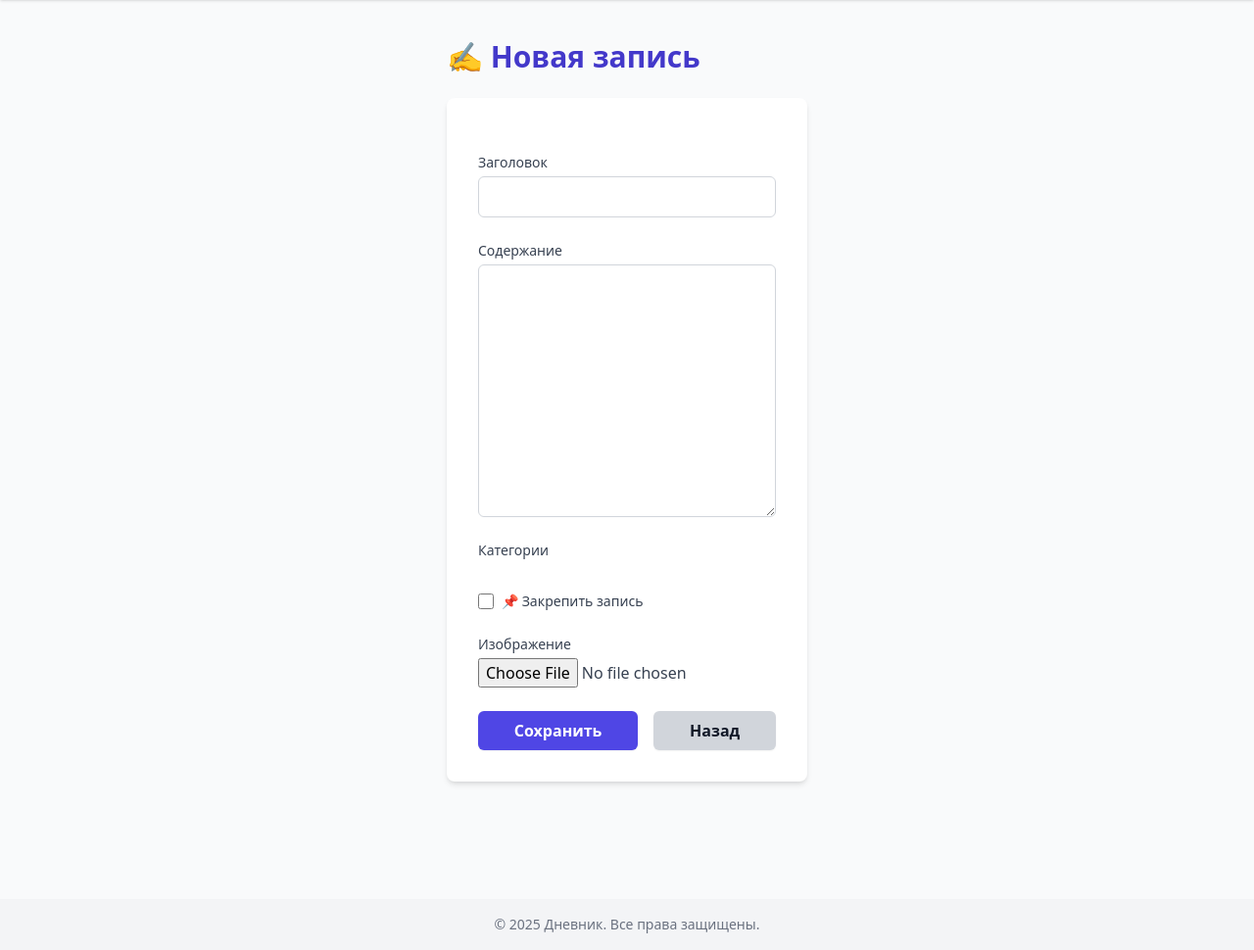
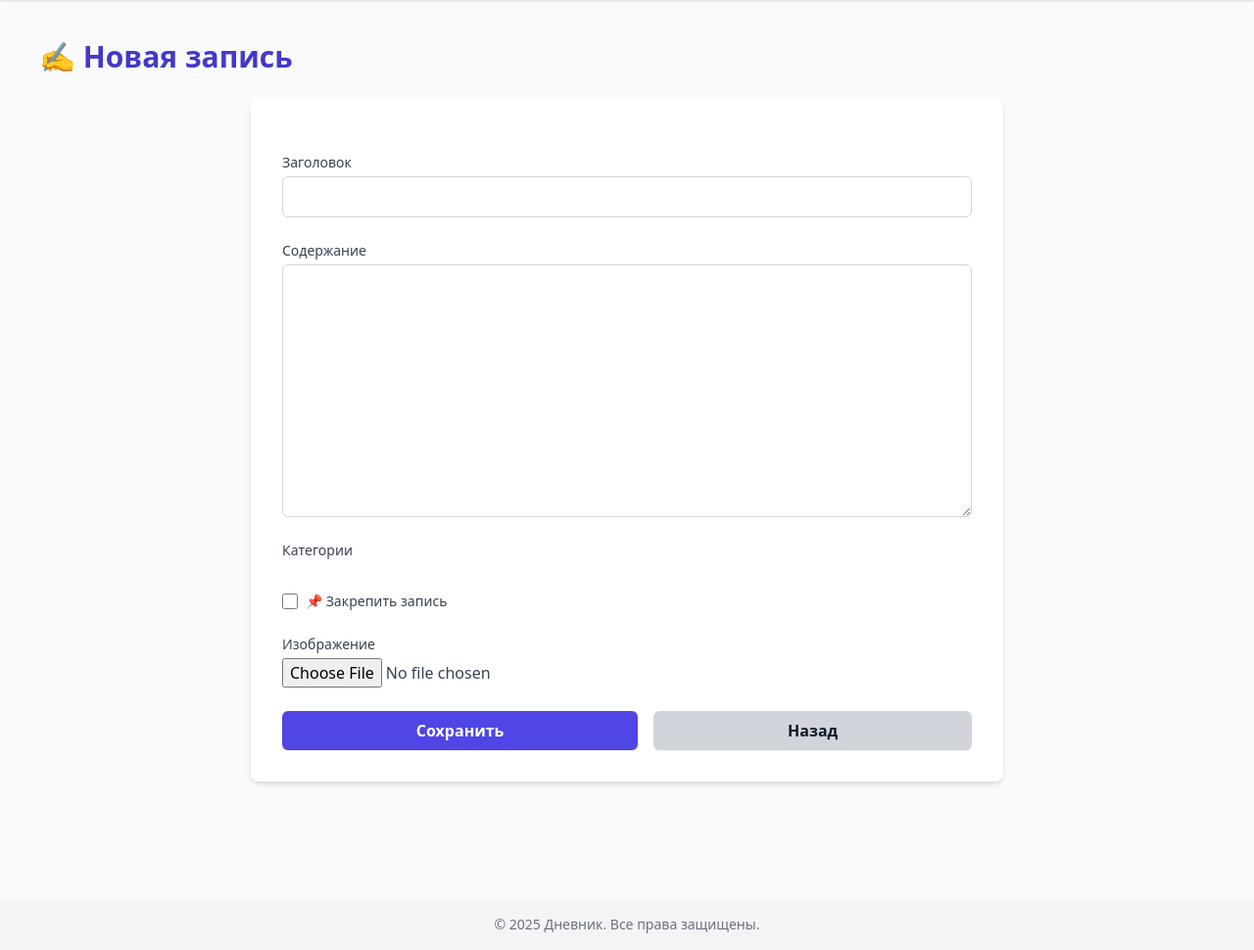
Before and after one commit to aikomask/diary-app-python, a Django app: page /new/ in a window 1280 px wide. Shown: the part 60-1030 px from the top of the page at 98% size. Run offline with Django 5.2, Linux system fonts and the light colour scheme; the visitor is signed in with stand-in values (Sample User, id 1); data that the repository does not hold is empty; some libraries are stand-ins or nearby versions.

Commit message:
updated base.html

```diff
--- a/diary/templates/diary/base.html
+++ b/diary/templates/diary/base.html
@@ -25,7 +25,7 @@
     </div>
   </header>
 
-  <main class="max-w-md mx-auto py-10 px-6 sm:px-10">
+  <main class="w-full max-w-full mx-auto py-10 px-6 sm:px-10">
     {% block content %}
     <!-- Контент страницы -->
     {% endblock %}
```
